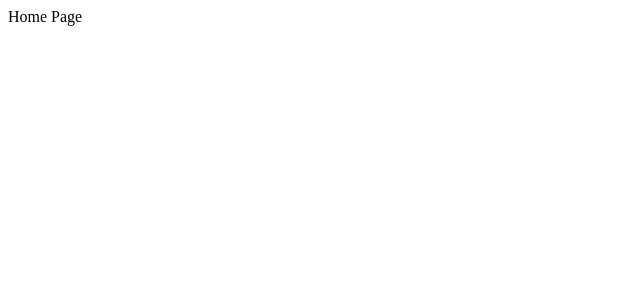
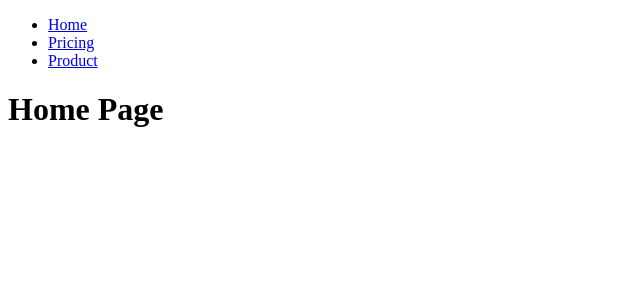
Before and after one commit to HossainRezayi/world-wise, a React (Vite) app: page / in a window 1280 px wide. Shown: the top 300 px of the page, without its empty margins (0-640 px from the left). Built offline with nearby package versions, Linux system fonts and the light colour scheme.

Commit message:
Linking between routes with NavLink

```diff
--- /dev/null
+++ b/src/components/PageNav.jsx
@@ -0,0 +1,19 @@
+import { NavLink } from "react-router-dom";
+
+function PageNav() {
+  return (
+    <ul>
+      <li>
+        <NavLink to="/">Home</NavLink>
+      </li>
+      <li>
+        <NavLink to="/pricing">Pricing</NavLink>
+      </li>
+      <li>
+        <NavLink to="/product">Product</NavLink>
+      </li>
+    </ul>
+  );
+}
+
+export default PageNav;
--- a/src/pages/Homepage.jsx
+++ b/src/pages/Homepage.jsx
@@ -1,5 +1,13 @@
+import { Link } from "react-router-dom";
+import PageNav from "../components/PageNav";
+
 function Homepage() {
-  return <div>Home Page</div>;
+  return (
+    <div>
+      <PageNav />
+      <h1>Home Page</h1>
+    </div>
+  );
 }
 
 export default Homepage;
--- a/src/pages/PageNotFound.jsx
+++ b/src/pages/PageNotFound.jsx
@@ -1,5 +1,11 @@
+import PageNav from "../components/PageNav";
 function PageNotFound() {
-  return <div>Page Not Found :(</div>;
+  return (
+    <div>
+      <PageNav />
+      <h1>Page Not Found :(</h1>
+    </div>
+  );
 }
 
 export default PageNotFound;
--- a/src/pages/Pricing.jsx
+++ b/src/pages/Pricing.jsx
@@ -1,5 +1,12 @@
+import PageNav from "../components/PageNav";
+
 function Pricing() {
-  return <div>Pricing</div>;
+  return (
+    <div>
+      <PageNav />
+      <h1>Pricing</h1>
+    </div>
+  );
 }
 
 export default Pricing;
--- a/src/pages/Product.jsx
+++ b/src/pages/Product.jsx
@@ -1,5 +1,12 @@
+import PageNav from "../components/PageNav";
+
 function Product() {
-  return <div>Product</div>;
+  return (
+    <div>
+      <PageNav />
+      <h1>Product</h1>
+    </div>
+  );
 }
 
 export default Product;
```
